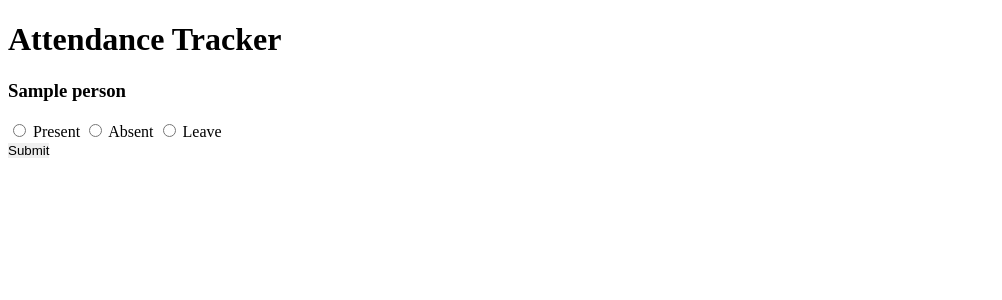
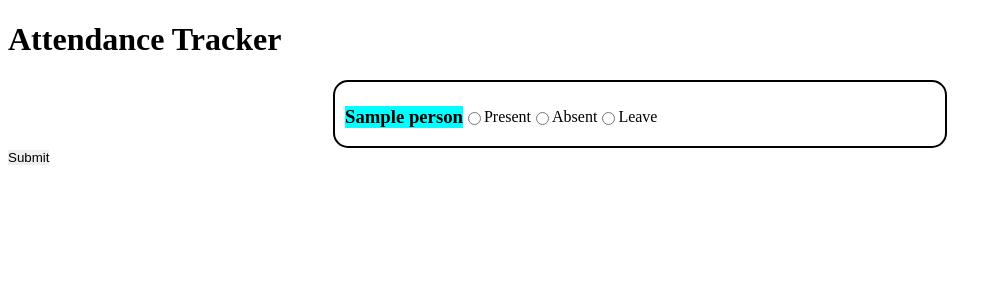
Before and after one commit to PrateekShh99/Attendance-Tracker, a Flask app: template templates/index.html in a window 1280 px wide. Shown: the top 300 px of the page, without its empty margins (0-1002 px from the left). Run offline with Flask 3, Linux system fonts and the light colour scheme; the template is opened without the code that fills it: most values are stand-ins (such as "Sample title", 1, 10 or a date in 2020); parts of the project's set-up code (start-up, migrations or seed data) failed here and were passed over.

Commit message:
Minor Style changes
Minor Style changes

```diff
--- a/Static/Style.css
+++ b/Static/Style.css
@@ -1,4 +1,29 @@
 *{
     padding: 0;
     border: 0;
+
 }
+
+.people-container {
+    display: grid;
+    justify-content: center;
+}
+
+.person-info {
+    display: flex;
+    border: 2px black solid;
+    width: 75vh;
+    padding-top: 5px;
+    padding-left: 10px;
+    border-radius: 15px;
+    align-items: center;
+}
+
+.person-name {
+    background-color: aqua;
+}
+
+.attendance-radio {
+    display: flex;
+    justify-content: end;
+}
```
